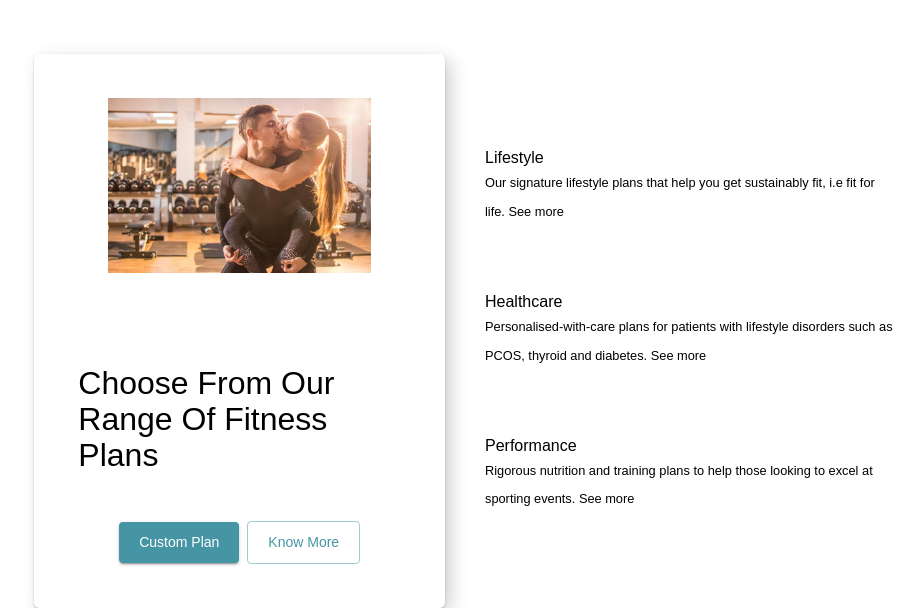
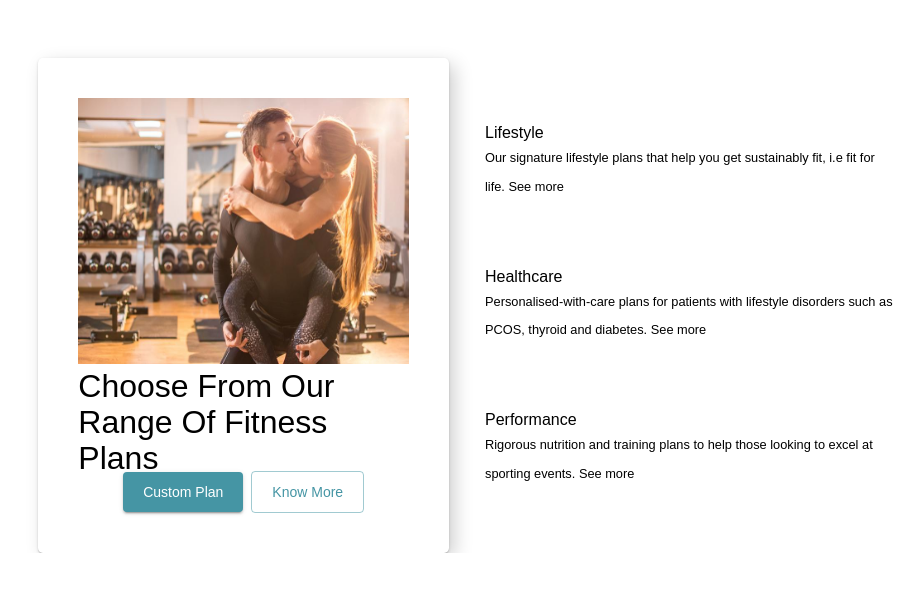
Before and after one commit to vinaypokra/marvel, a React (Create React App) app: page / in a window 1280 px wide. Shown: the part 1916-2524 px from the top of the page, without its empty margins (163-1087 px from the left). After the commit the page ends 2469 px from the top, so only its background shows below. Built offline with nearby package versions, Linux system fonts and the light colour scheme.

Commit message:
Uodated by Abhishek

```diff
--- a/src/Section/landingPage/FitnessPlan.js
+++ b/src/Section/landingPage/FitnessPlan.js
@@ -26,12 +26,10 @@ const FitnessPlan = () => {
               item
               xs={12}
               style={Styles.boxShadowStyle}
-              spacing={6}
+              spacing={5}
             >
               <Grid item>
                 <img src={FitnessPlanImage} width="100%" height="80%"></img>
-              </Grid>
-              <Grid item>
                 <Typography variant="h3">
                   {customTxt.FitnessPlan.mainheading}
                 </Typography>
```
